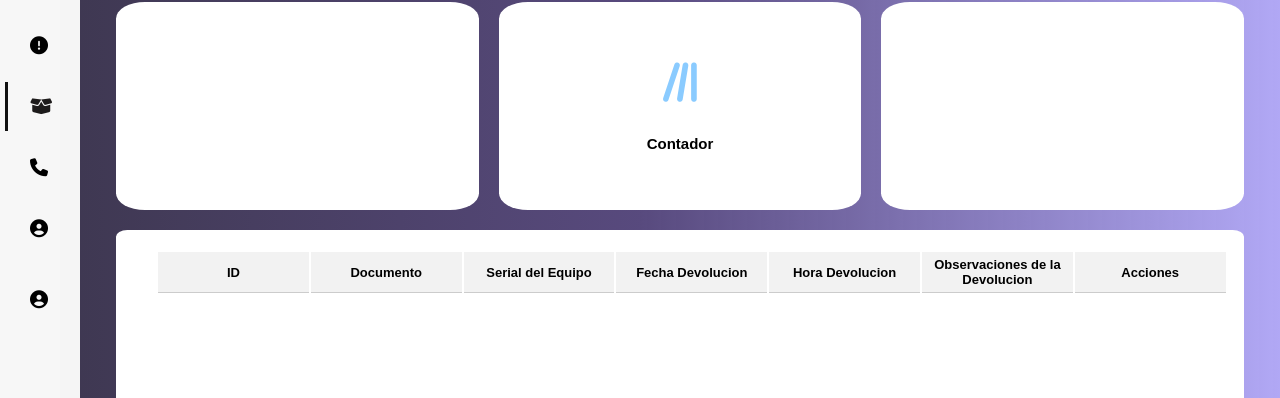
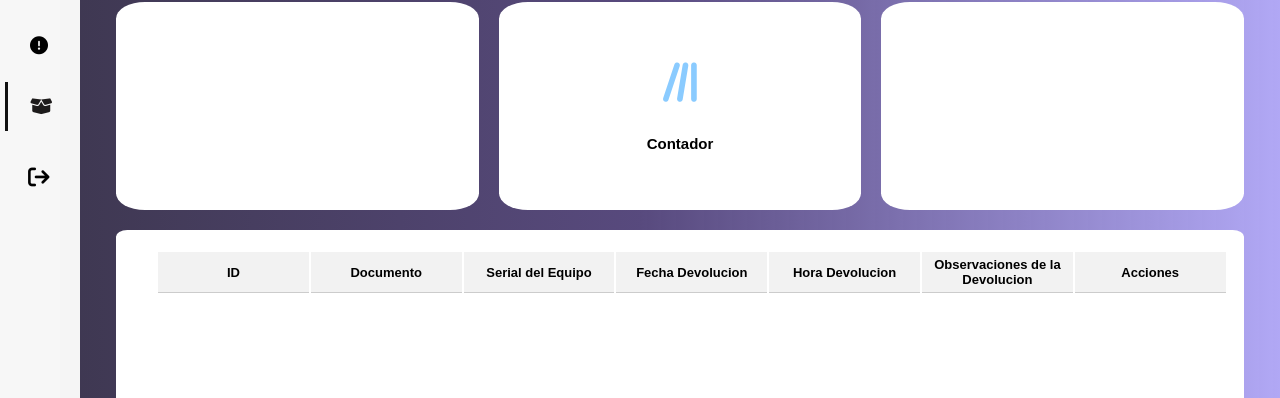
Before and after one commit to Dan2001afk/Proyecto_ICED_con_DJANGO, a Django app: template Invetario_ICED/AppInventario_ICED/templates/Historial.html in a window 1280 px wide. Shown: the part 268-666 px from the top of the page. Run offline with Django 4.2, Linux system fonts and the light colour scheme; the template is opened without the code that fills it, so the values that code supplies are empty; parts of the project's set-up code (start-up, migrations or seed data) failed here and were passed over; some libraries are stand-ins or nearby versions.

Commit message:
estilos en el boton de cerrar sesion

```diff
--- a/Invetario_ICED/AppInventario_ICED/templates/Equipos.html
+++ b/Invetario_ICED/AppInventario_ICED/templates/Equipos.html
@@ -81,7 +81,7 @@
 
             <a href="#">
                 <div class="option">
-                    <i class="fas fa-user-circle"></i>
+                    <i class="fa-solid fa-arrow-right-from-bracket fa-beat"></i>
                     <a href="{% url 'logout' %}">cerrar sesion</a>
                 </div>
             </a>
--- a/Invetario_ICED/AppInventario_ICED/templates/Historial.html
+++ b/Invetario_ICED/AppInventario_ICED/templates/Historial.html
@@ -63,21 +63,7 @@
 
             <a href="#">
                 <div class="option">
-                    <i class="fas fa-phone"></i>
-                    <h4>Contacto</h4>
-                </div>
-            </a>
-
-            <a href="#">
-                <div class="option">
-                    <i class="fas fa-user-circle"></i>
-                    <h4>Nosotros</h4>
-                </div>
-            </a>
-
-            <a href="#">
-                <div class="option">
-                    <i class="fas fa-user-circle"></i>
+                    <i class="fa-solid fa-arrow-right-from-bracket fa-beat"></i>
                     <a href="{% url 'logout' %}">cerrar sesion</a>
                 </div>
             </a>
--- a/Invetario_ICED/AppInventario_ICED/templates/Prestamos.html
+++ b/Invetario_ICED/AppInventario_ICED/templates/Prestamos.html
@@ -77,7 +77,7 @@
 
             <a href="#">
                 <div class="option">
-                    <i class="fas fa-user-circle"></i>
+                    <i class="fa-solid fa-arrow-right-from-bracket fa-beat"></i>
                     <a href="{% url 'logout' %}">cerrar sesion</a>
                 </div>
             </a>
--- a/Invetario_ICED/AppInventario_ICED/templates/Usuarios.html
+++ b/Invetario_ICED/AppInventario_ICED/templates/Usuarios.html
@@ -81,7 +81,7 @@
 
             <a href="#">
                 <div class="option">
-                    <i class="fas fa-user-circle"></i>
+                    <i class="fa-solid fa-arrow-right-from-bracket fa-beat"></i>
                     <a href="{% url 'logout' %}">cerrar sesion</a>
                 </div>
             </a>
--- a/Invetario_ICED/Invetario_ICED/settings.py
+++ b/Invetario_ICED/Invetario_ICED/settings.py
@@ -60,7 +60,7 @@ AUTHENTICATIONS_BACKENDS =(
     'django.contrib.auth.backends.ModelsBackend',
 )
 LOGIN_URL='iniciar_sesion'
-SESSION_COOKIE_AGE = 60
+SESSION_COOKIE_AGE = 3600
 ROOT_URLCONF = 'Invetario_ICED.urls'
 
 TEMPLATES = [
```
